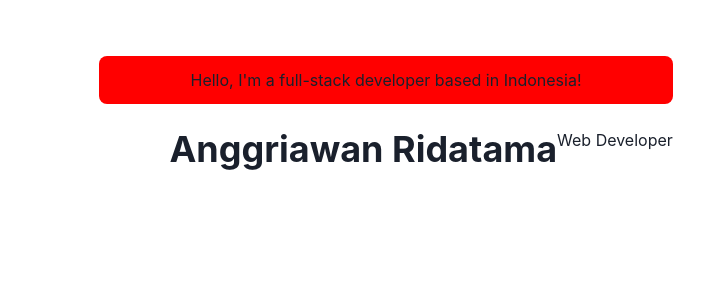
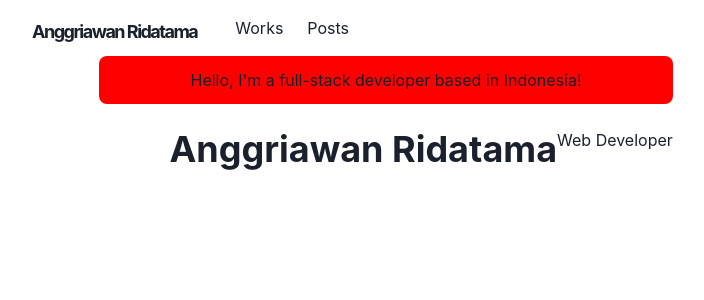
Before and after one commit to anggriawanmr/portfolio, a Next.js app: page / in a window 1280 px wide. Shown: the top 300 px of the page, without its empty margins (254-958 px from the left). Built offline with nearby package versions, Linux system fonts and the light colour scheme.

Commit message:
Editing navbar component :hammer:

```diff
--- a/components/layouts/main.js
+++ b/components/layouts/main.js
@@ -1,5 +1,7 @@
 import Head from 'next/head';
 import { Box, Container } from '@chakra-ui/react';
+
+import Navbar from '../navbar';
 
 const Main = ({ children, router }) => {
   return (
@@ -9,6 +11,8 @@ const Main = ({ children, router }) => {
         <title>Anggriawan Ridatama - Homepage</title>
       </Head>
 
+      <Navbar path={router.asPath} />
+
       <Container maxW="container.md" pt={14}>
         {children}
       </Container>
--- a/components/logo.js
+++ b/components/logo.js
@@ -22,10 +22,10 @@ const Logo = () => {
   const footPrintImg = `/images/footprint${useColorModeValue('', '-dark')}.png`;
 
   return (
-    <Link href="/">
+    <Link href="/" scroll={false}>
       <a>
         <LogoBox>
-          <image src={footPrintImg} width={20} height={20} alt="logo" />
+          {/* <image src={footPrintImg} width={20} height={20} alt="logo" /> */}
           <Text
             color={useColorModeValue('gray.800', 'whiteAlpha.900')}
             fontFamily="M PLUS Rounded 1c"
--- a/components/navbar.js
+++ b/components/navbar.js
@@ -9,6 +9,7 @@ import {
   Flex,
   Menu,
   MenuList,
+  MenuItem,
   MenuButton,
   IconButton,
   useColorModeValue,
@@ -45,7 +46,63 @@ const Navbar = (props) => {
       zIndex={1}
       {...props}
     >
-      Navbar
+      <Container
+        display="flex"
+        p={2}
+        maxW="container.md"
+        wrap="wrap"
+        align="center"
+        justify="space-between"
+      >
+        <Flex align="center" mr={5}>
+          <Heading as="h1" size="lg" letterSpacing={'tighter'}>
+            <Logo />
+          </Heading>
+        </Flex>
+        <Stack
+          direction={{ base: 'column', md: 'row' }}
+          display={{ base: 'none', md: 'flex' }}
+          width={{ base: 'full', md: 'auto' }}
+          alignItems="center"
+          flexGrow={1}
+          mt={{ base: 4, nmd: 0 }}
+        >
+          <LinkItem href="/works" path={path}>
+            Works
+          </LinkItem>
+          <LinkItem href="/posts" path={path}>
+            Posts
+          </LinkItem>
+        </Stack>
+        <Box flex={1} align="right">
+          <Box ml={2} display={{ base: 'inline-block', md: 'none' }}>
+            <Menu>
+              <MenuButton
+                as={IconButton}
+                icon={<HamburgerIcon />}
+                variant="outline"
+                aria-label="Options"
+              />
+              <MenuList>
+                <NextLink href="/" passHref>
+                  <MenuItem as={Link}>About</MenuItem>
+                </NextLink>
+                <NextLink href="/works" passHref>
+                  <MenuItem as={Link}>Works</MenuItem>
+                </NextLink>
+                <NextLink href="/posts" passHref>
+                  <MenuItem as={Link}>Posts</MenuItem>
+                </NextLink>
+                <MenuItem as={Link} href="/">
+                  View Source
+                </MenuItem>
+              </MenuList>
+            </Menu>
+          </Box>
+        </Box>
+      </Container>
     </Box>
   );
 };
+
+export default Navbar;
```
